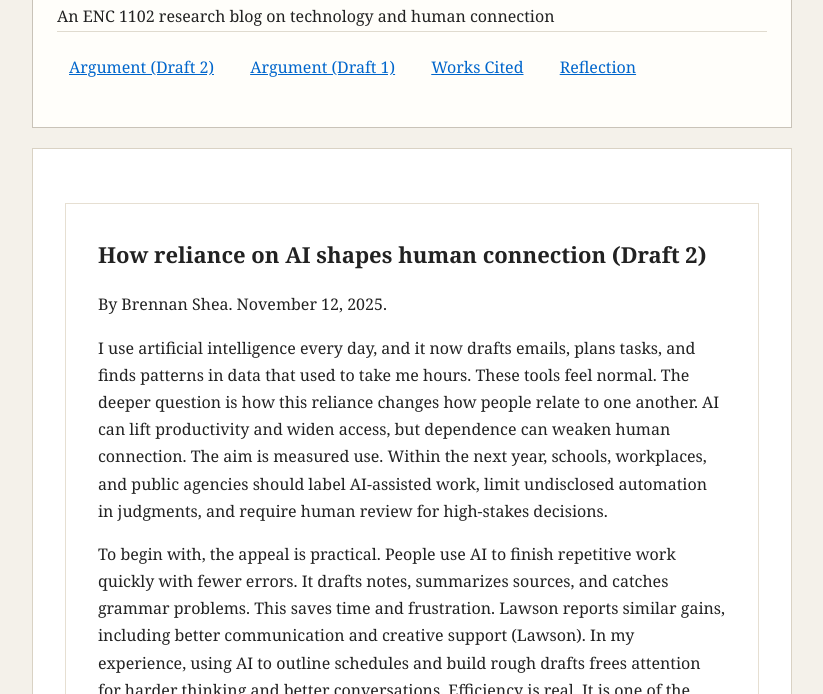
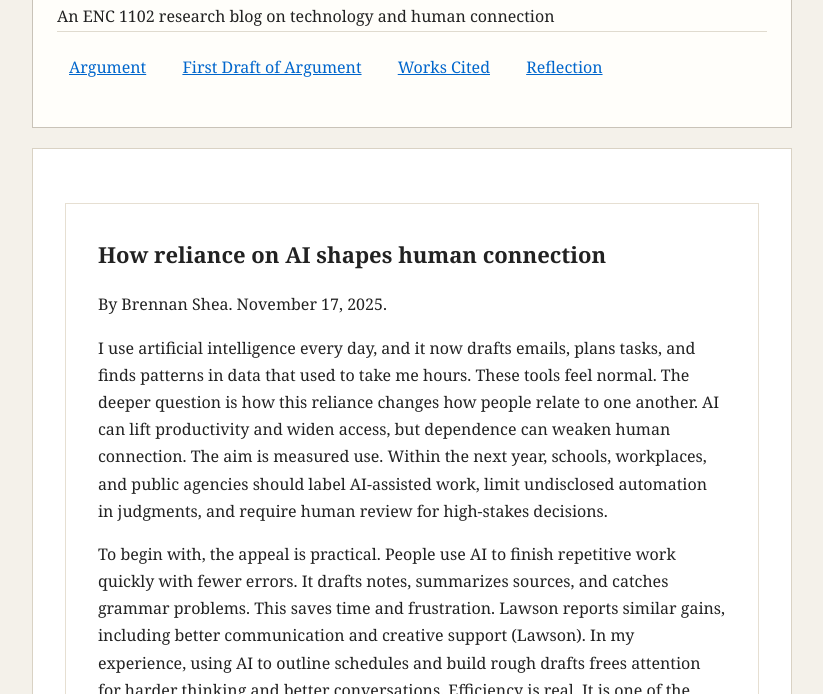
Before and after one commit to bshea-1/ENC-1102-Project, a plain HTML site: page index.html in a window 1280 px wide. Shown: the part 106-800 px from the top of the page, without its empty margins (228-1051 px from the left). Drawn offline with Linux system fonts and the light colour scheme.

Commit message:
Fixed Formatting for FInal Submission of Project

```diff
--- a/index.html
+++ b/index.html
@@ -29,8 +29,8 @@
       <h1 class="site-title">The Shea Blog</h1>
       <div class="small">An ENC 1102 research blog on technology and human connection</div>
       <nav role="tablist" aria-label="Site tabs">
-        <button class="tab" role="tab" aria-selected="true" aria-controls="draft2" id="tab-draft2">Argument (Draft 2)</button>
-        <button class="tab" role="tab" aria-selected="false" aria-controls="draft1" id="tab-draft1">Argument (Draft 1)</button>
+        <button class="tab" role="tab" aria-selected="true" aria-controls="draft2" id="tab-draft2">Argument</button>
+        <button class="tab" role="tab" aria-selected="false" aria-controls="draft1" id="tab-draft1">First Draft of Argument</button>
         <button class="tab" role="tab" aria-selected="false" aria-controls="works" id="tab-works">Works Cited</button>
         <button class="tab" role="tab" aria-selected="false" aria-controls="reflection" id="tab-reflection">Reflection</button>
       </nav>
@@ -41,8 +41,8 @@
       <section id="draft2" role="tabpanel" class="active" aria-labelledby="tab-draft2">
         <div class="card">
           <article>
-            <h2>How reliance on AI shapes human connection (Draft 2)</h2>
-            <div class="meta">By Brennan Shea. November 12, 2025.</div>
+            <h2>How reliance on AI shapes human connection</h2>
+            <div class="meta">By Brennan Shea. November 17, 2025.</div>
             <p>I use artificial intelligence every day, and it now drafts emails, plans tasks, and finds patterns in data that used to take me hours. These tools feel normal. The deeper question is how this reliance changes how people relate to one another. AI can lift productivity and widen access, but dependence can weaken human connection. The aim is measured use. Within the next year, schools, workplaces, and public agencies should label AI-assisted work, limit undisclosed automation in judgments, and require human review for high-stakes decisions.</p>
             <p>To begin with, the appeal is practical. People use AI to finish repetitive work quickly with fewer errors. It drafts notes, summarizes sources, and catches grammar problems. This saves time and frustration. Lawson reports similar gains, including better communication and creative support (Lawson). In my experience, using AI to outline schedules and build rough drafts frees attention for harder thinking and better conversations. Efficiency is real. It is one of the technology’s strongest benefits.</p>
             <p>At the same time, public benefits exist. In Southeast Asia, machine learning has improved weather prediction, forest monitoring, and waste management (Board). These results lead some to claim that rapid rollout proves social value. That gain matters. Yet scale without disclosure and oversight can hide risks, which undermines trust and makes later correction harder.</p>
```
